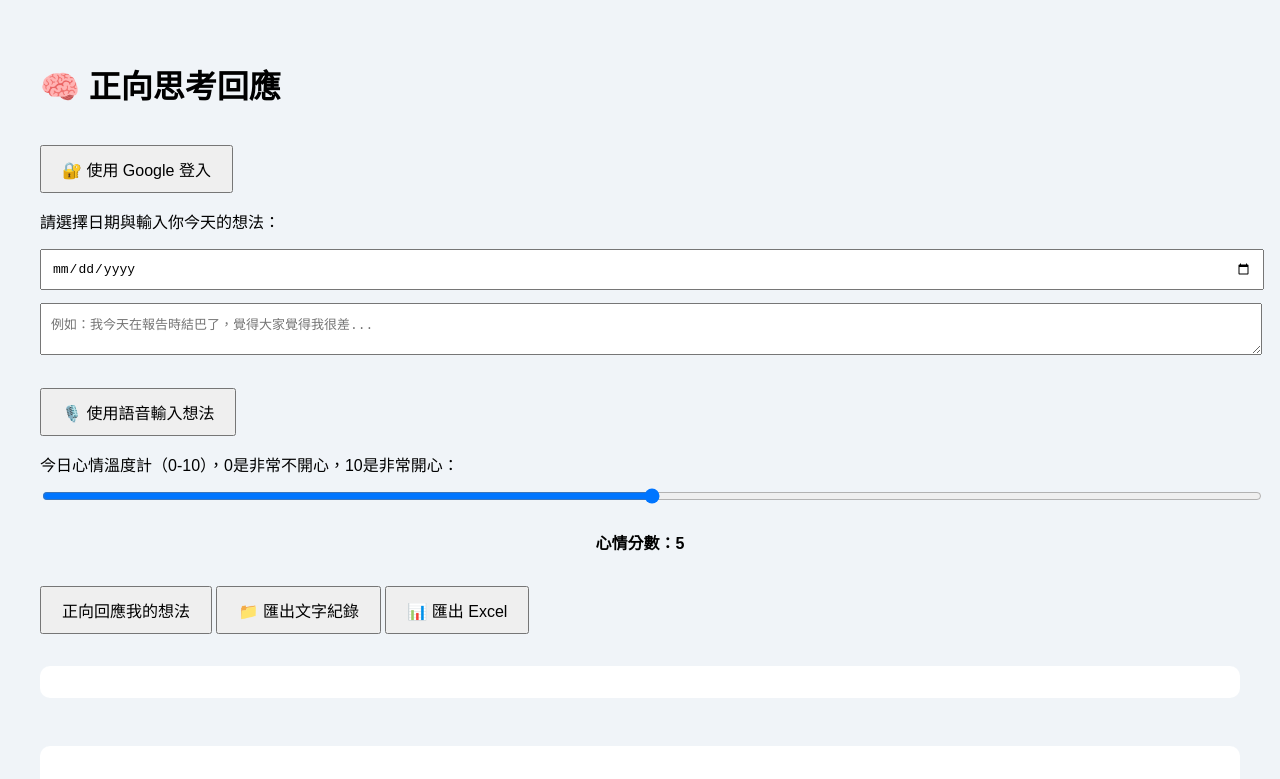
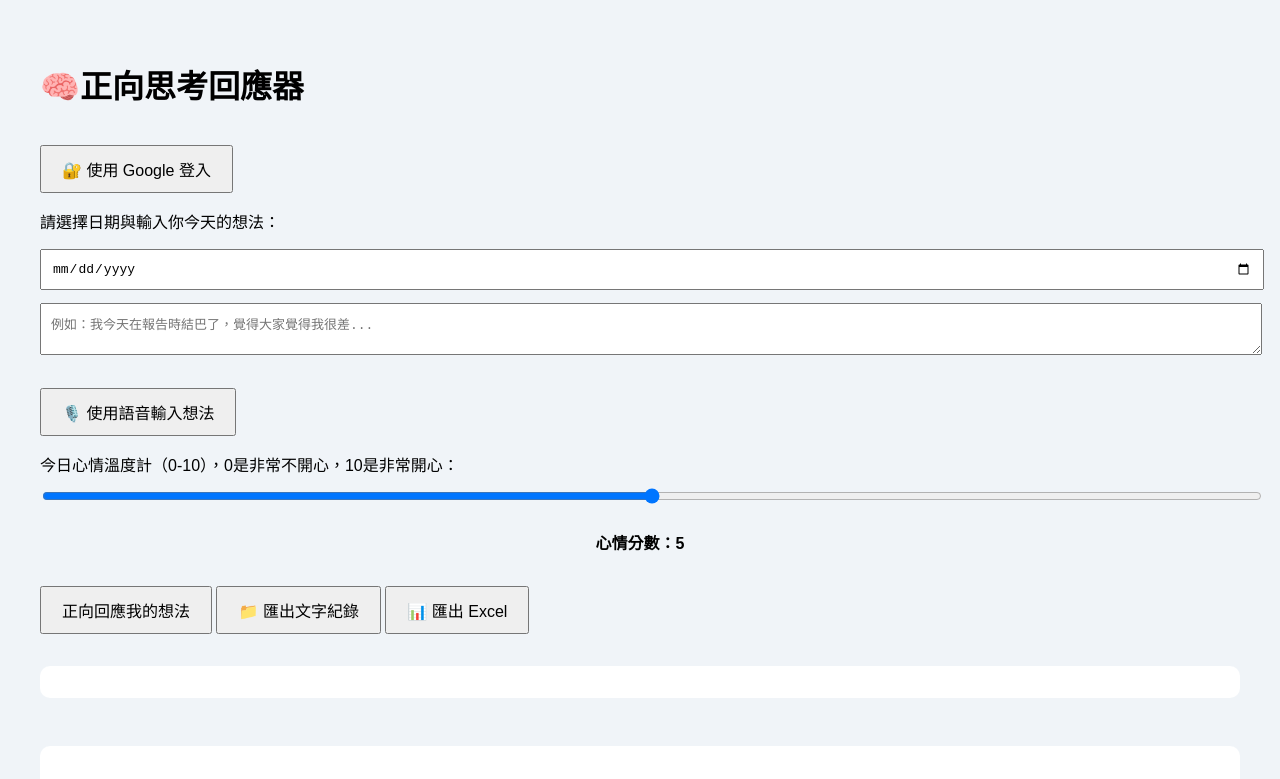
Before and after one commit to honor0425/positive-thought-analyzer, a website: page public/positive.html in a window 1280 px wide. Shown: the top 779 px of the page. Drawn offline with nearby package versions, Linux system fonts and the light colour scheme.

Commit message:
Update and rename index.html to positive.html

```diff
--- a/public/index.html
+++ b/public/positive.html
@@ -3,7 +3,7 @@
 <head>
   <meta charset="UTF-8" />
   <meta name="viewport" content="width=device-width, initial-scale=1.0" />
-  <title>正向思考回應</title>
+  <title>正向思考回應器</title>
   <script src="https://cdn.jsdelivr.net/npm/chart.js"></script>
   <script src="https://cdn.jsdelivr.net/npm/xlsx@0.18.5/dist/xlsx.full.min.js"></script>
   <script src="https://www.gstatic.com/firebasejs/10.8.1/firebase-app-compat.js"></script>
@@ -21,7 +21,7 @@
   </style>
 </head>
 <body>
-  <h1>🧠 正向思考回應</h1>
+  <h1>🧠正向思考回應器</h1>
   <button onclick="loginWithGoogle()">🔐 使用 Google 登入</button>
   <div id="loginStatus"></div>
   <p>請選擇日期與輸入你今天的想法：</p>
```
